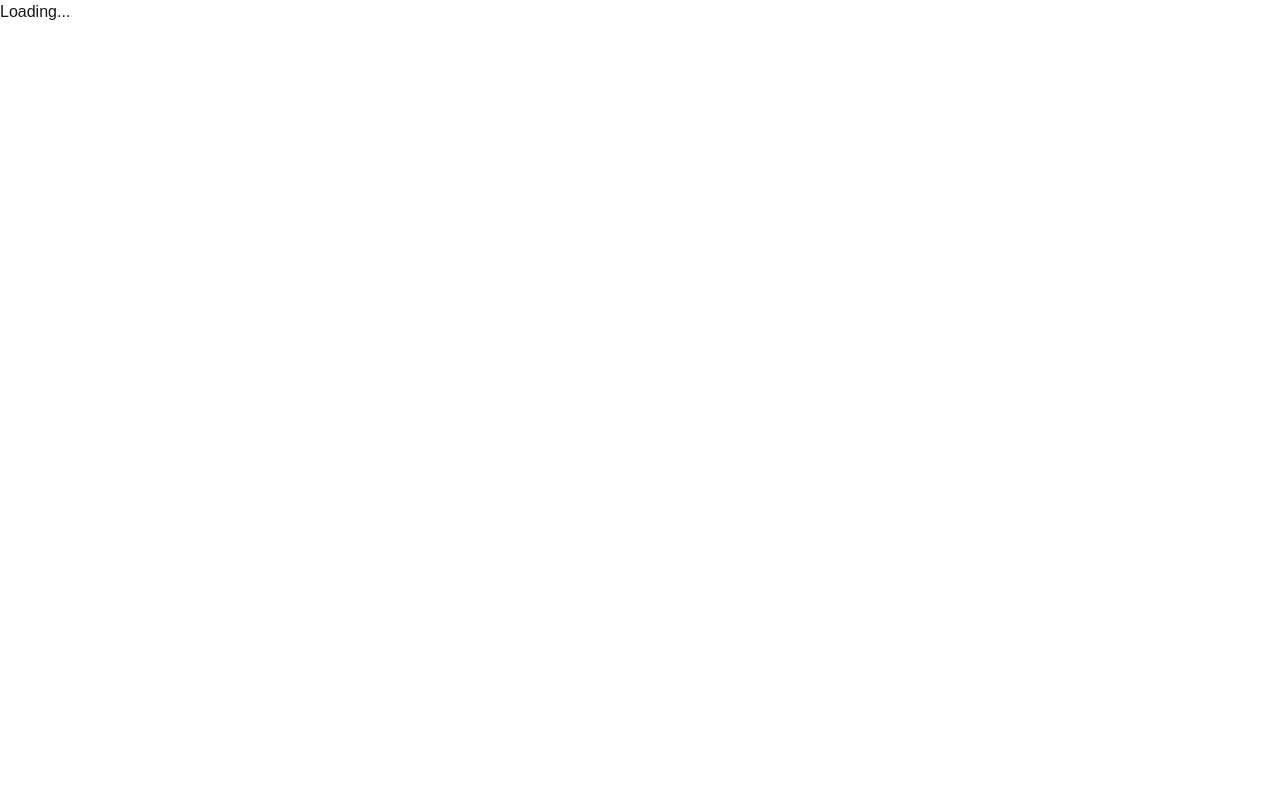
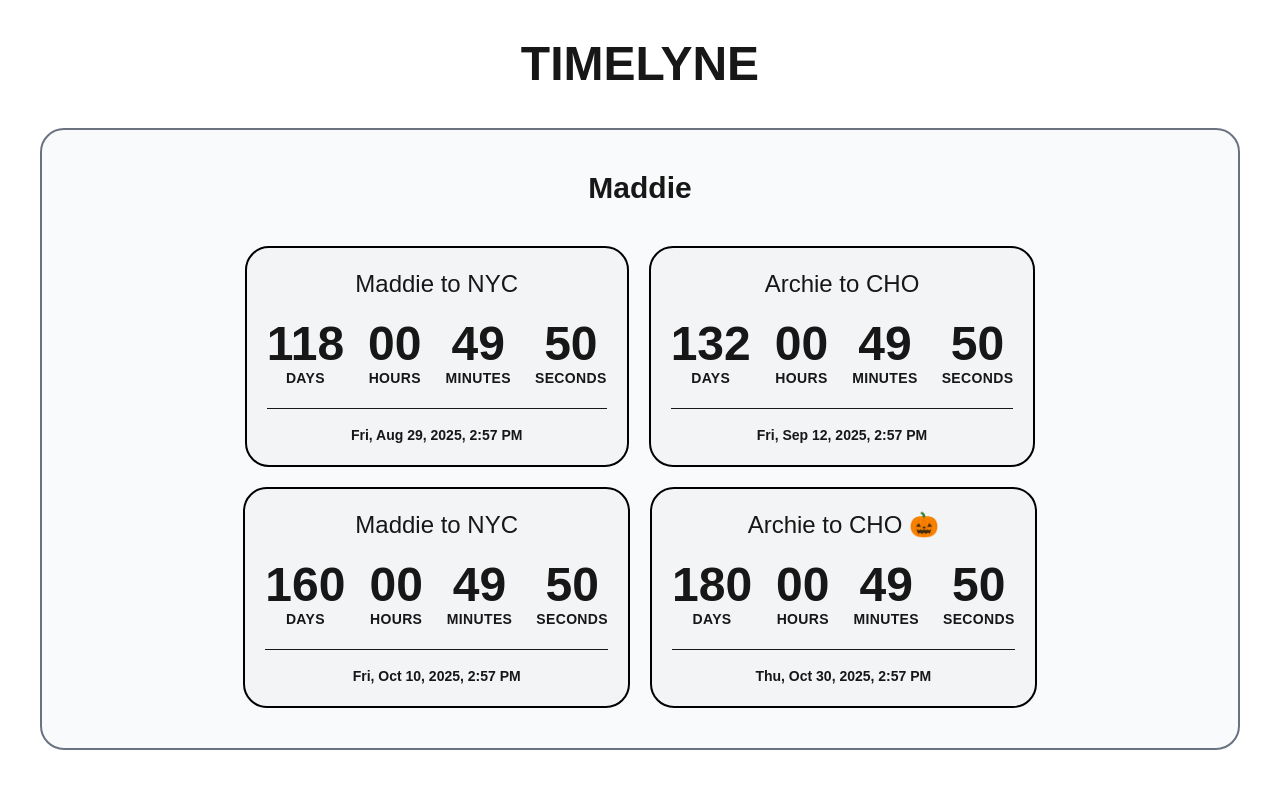
Before and after one commit to SpencerArchSilverstein/TimeLyne, a Next.js app: page / in a window 1280 px wide. Shown: the top 788 px of the page. Built offline with nearby package versions, Linux system fonts and the light colour scheme.

Commit message:
Adding new events

```diff
--- a/src/app/page.tsx
+++ b/src/app/page.tsx
@@ -9,7 +9,7 @@ import {
   User,
 } from "firebase/auth";
 // import { auth } from "../../firebaseConfig";
-import { useRouter } from "next/router";
+// import { useRouter } from "next/router";
 type EventItem = {
   date: string;
   eventName: string;
@@ -23,23 +23,18 @@ const dat: EventItem[] = [
     tag: "Maddie",
   },
   {
-    date: "2025-08-29T14:57:00-04:00",
+    date: "2025-09-12T14:57:00-04:00",
+    eventName: "Archie to CHO",
+    tag: "Maddie",
+  },
+  {
+    date: "2025-10-10T14:57:00-04:00",
     eventName: "Maddie to NYC",
     tag: "Maddie",
   },
   {
-    date: "2025-09-12T14:57:00-04:00",
-    eventName: "Maddie to NYC",
-    tag: "Maddie",
-  },
-  {
-    date: "2025-08-29T14:57:00-04:00",
-    eventName: "Maddie to NYC",
-    tag: "Maddie",
-  },
-  {
-    date: "2025-08-29T14:57:00-04:00",
-    eventName: "Maddie to NYC",
+    date: "2025-10-30T14:57:00-04:00",
+    eventName: "Archie to CHO 🎃",
     tag: "Maddie",
   },
   {
@@ -113,7 +108,7 @@ const renderSection = (events: EventItem[], title: string) => {
 const Timelyne: React.FC = () => {
   const [loading, setLoading] = useState(true);
   const [user, setUser] = useState<User | null>(null);
-  const router = useRouter();
+  // const router = useRouter();
   // useEffect(() => {
   //   const unsubscribe = onAuthStateChanged(auth, (user) => {
   //     if (!user) {
@@ -128,7 +123,7 @@ const Timelyne: React.FC = () => {
   //   return () => unsubscribe();
   // }, [router]);
 
-  if (loading) return <div>Loading...</div>;
+  // if (loading) return <div>Loading...</div>;
   // const handleGoogleSignIn = async (e: any) => {
   //   const provider = await new GoogleAuthProvider();
   //   return signInWithPopup(auth, provider);
```
